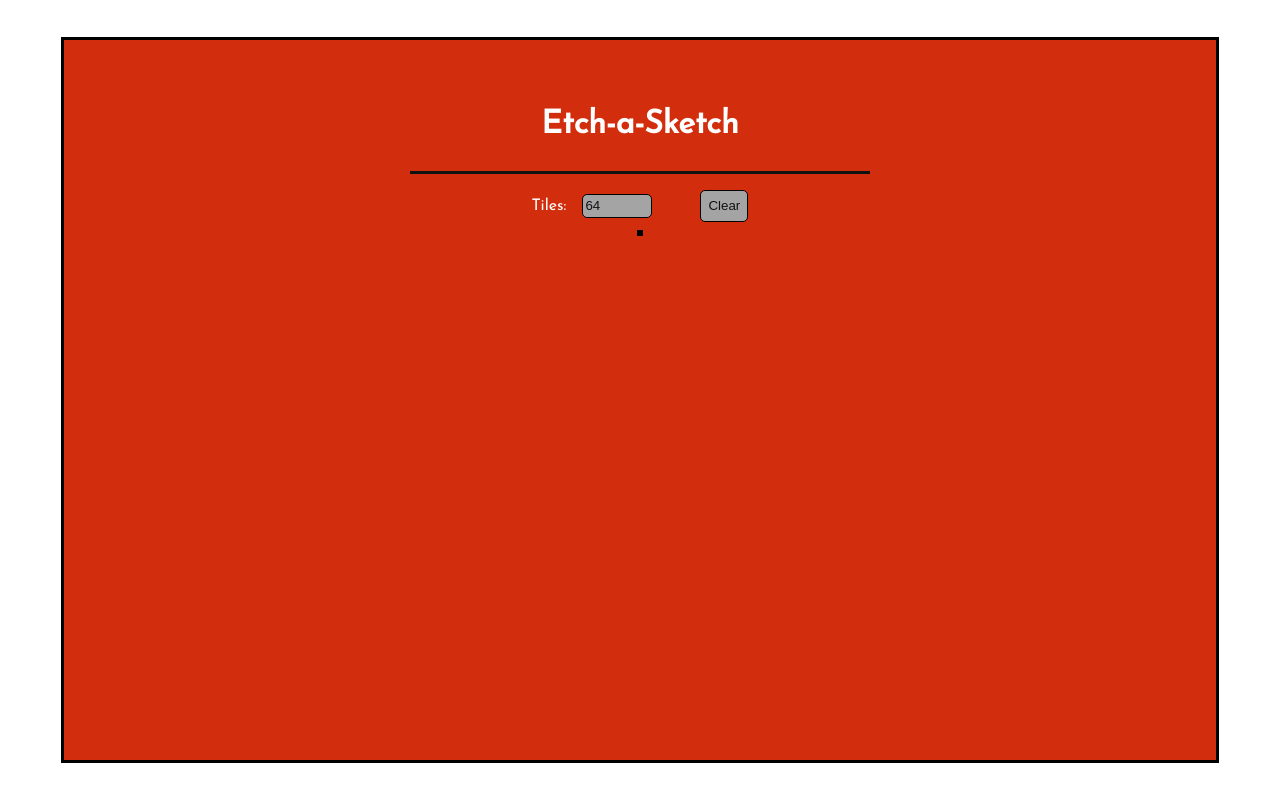
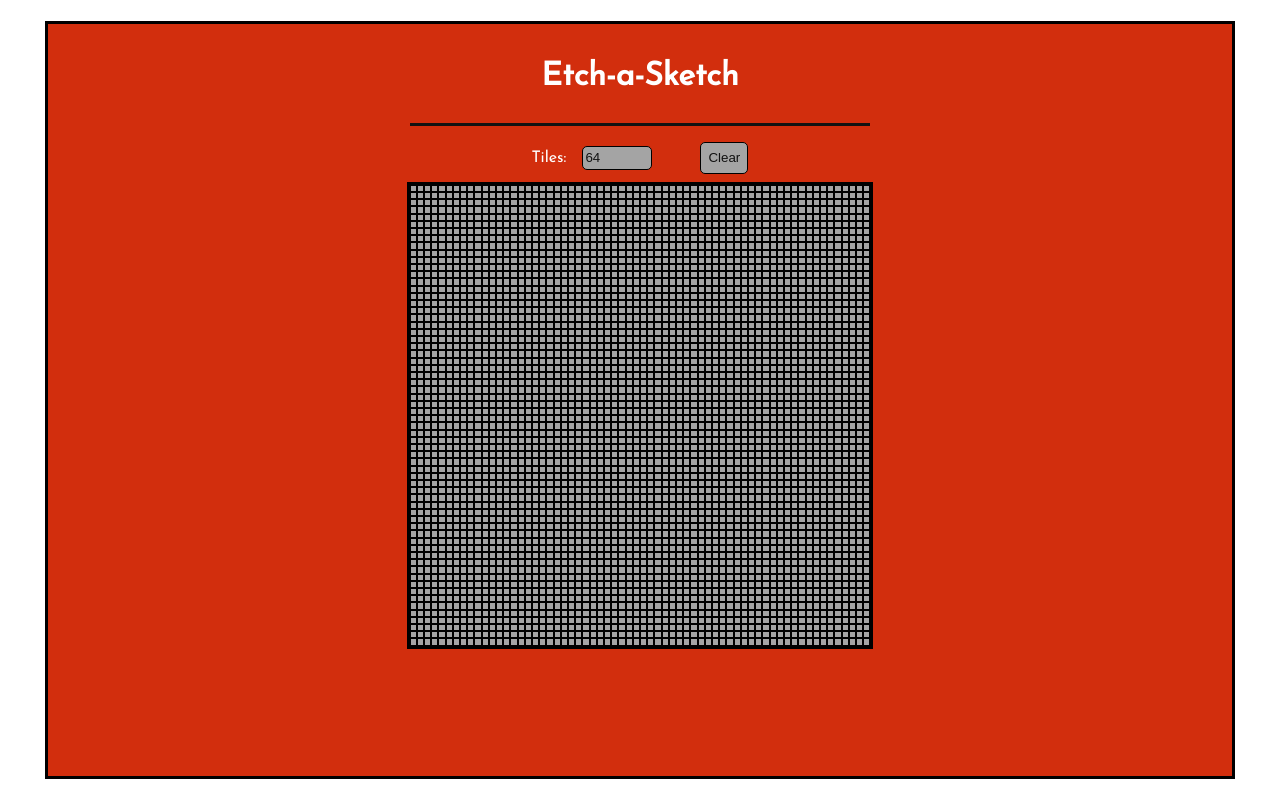
Before and after one commit to BullfrogBST/etch-a-sketch, a plain HTML site: page index.html in a window 1280 px wide. Drawn offline with Linux system fonts and the light colour scheme.

Commit message:
Make grid that responds to user's input

```diff
--- a/index.js
+++ b/index.js
@@ -5,7 +5,10 @@ const messageContainer = document.querySelector('.message-container');
 
 const featureStats = {
     tilesStartValue: 64,
-    errorMessage: document.createElement('p')
+
+    errorMessage: document.createElement('p'),
+
+    validInput: true
 }
 
 tilesInput.value = featureStats.tilesStartValue;
@@ -31,15 +34,29 @@ tilesInput.addEventListener('change', () =>{
         .then(() =>{
             featureStats.errorMessage.textContent = '';
             console.log('Valid Input!');
+            makeGrid();
         })
         .catch((err) =>{
             featureStats.errorMessage.textContent = err;
             messageContainer.appendChild(featureStats.errorMessage)
+            featureStats.validInput = false;
         })
 })
+//Make a new div with the class grid-tile for as many columns and rows as the input value suggests. Make them a child of the grid container. Put this in the makeGrid() function
+if(featureStats.validInput) makeGrid();
 
-//Make a new div with the class grid-tile for as many columns and rows as the input value suggests. Make them a child of the grid container
-
+function makeGrid(){
+    gridContainer.innerHTML = ''
+    for(let i=0; i<tilesInput.value; i++){
+        for(let i=0; i<tilesInput.value; i++){
+            const gridTile = document.createElement('div');
+            gridTile.classList.add('grid-tile');
+            gridContainer.appendChild(gridTile);
+        }
+    }
+    console.log(tilesInput.value)
+    gridContainer.style.cssText = `display: grid; grid-template-columns: repeat(${tilesInput.value}, 1fr); grid-template-rows: repeat(tilesInput.value, 1fr);`
+}
 
 //For each grid-tile, check if it's been hovered over, and if so, call the mouseOverTile() function and pass the event target
 
--- a/styles.css
+++ b/styles.css
@@ -1,5 +1,5 @@
 html{
-    height: 100%;
+    height: 100vh;
 }
 
 body{
@@ -27,10 +27,10 @@ body{
 /*Main Content*/
 
 .sketch-content{
-    width: 90vw;
-    min-width: fit-content;
-    height: 90vh;
-    min-height: fit-content;
+    width: 90%;
+    min-height: 90%;
+    max-height: auto;
+    padding: 1rem;
 
     border: 3px solid black;
 
@@ -41,11 +41,7 @@ body{
     background-color: var(--primary-color);
 }
 
-.title-container{
-    margin-top: 3rem;
-}
-
-.div-line{
+ .div-line{
     background-color: var(--dark-gray);
 
     border: none;
@@ -99,10 +95,18 @@ body{
 /*Grid Area*/
 
 .grid-container{
-    width: fit-content;
-    height: fit-content;
+    width: 40%;
+    aspect-ratio: 1/1;
 
     background-color: var(--light-gray);
 
     border: 3px solid black;
 }
+
+.grid-tile{
+    width: 100%;
+    height: 100%;
+
+    box-sizing: border-box;
+    border: .01px solid black;
+}
```
